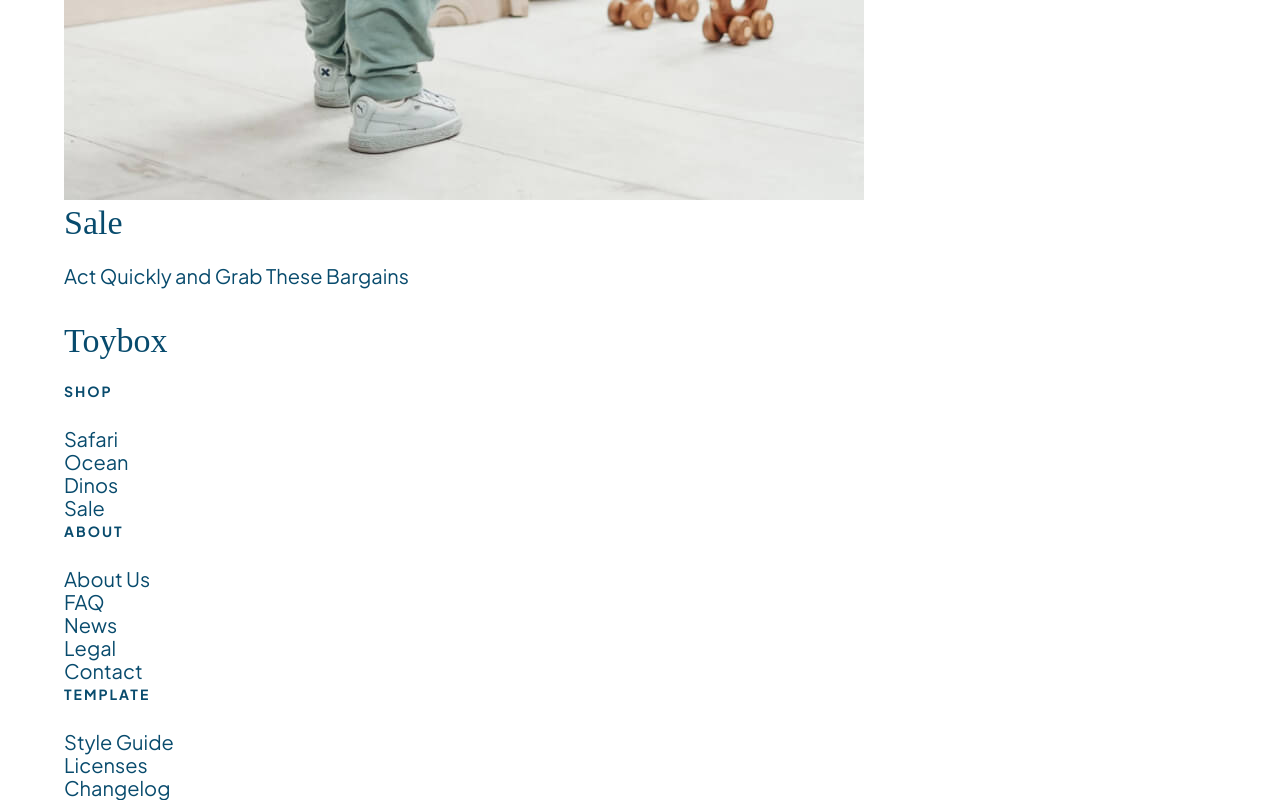
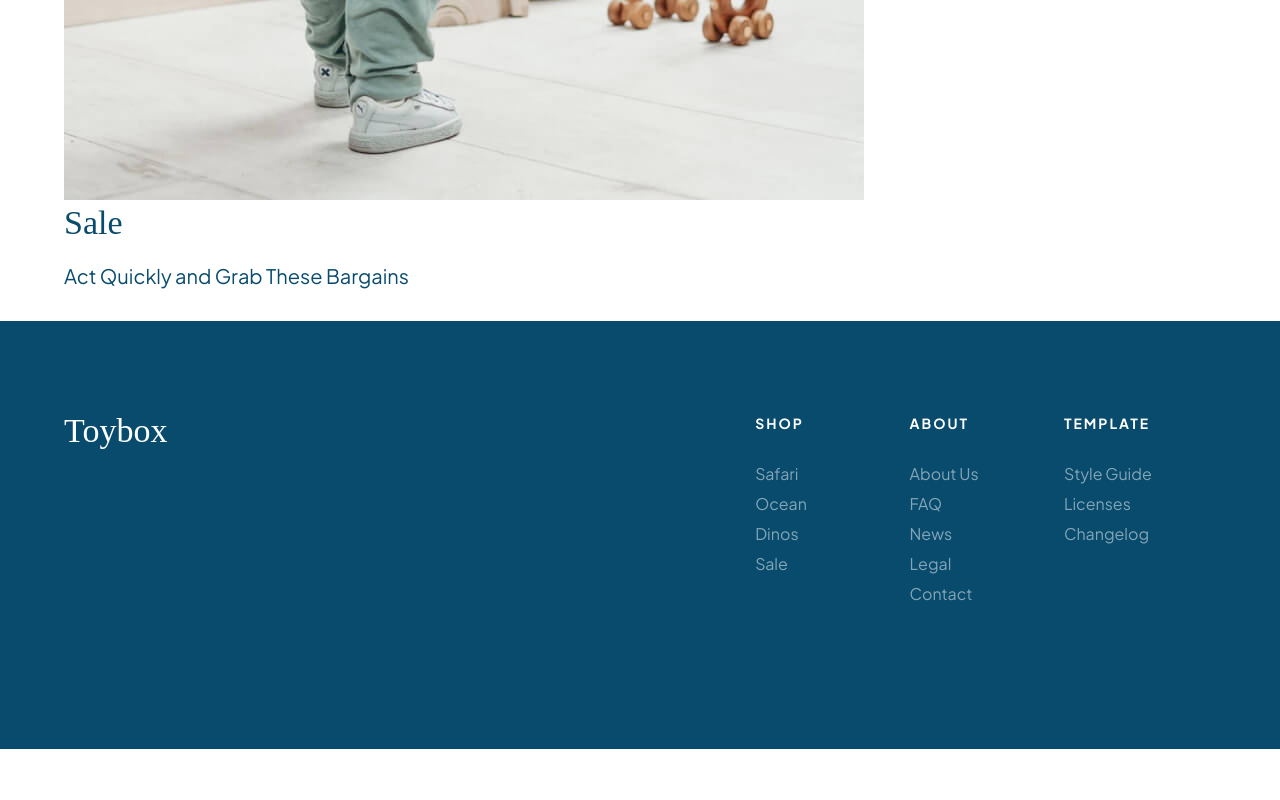
Before and after one commit to jhe04/ecommerce-store, a plain HTML site: page index.html in a window 1280 px wide. Shown: the part 5021-5821 px from the top of the page. After the commit the page ends 5770 px from the top, so only its background shows below. Drawn offline with Linux system fonts and the light colour scheme; files whose address does not match are found by name; a web font is replaced by a local one.

Commit message:
added footer partial and styles

```diff
--- /dev/null
+++ b/styles/sass/partials/_footer.scss
@@ -0,0 +1,37 @@
+footer {
+  //-------------------------------
+  background-color: $primary;
+  color: $solidWhite;
+  padding: 90px 0 50px 0;
+  //-------------------------------
+  .footerFlexContainer {
+    display: flex;
+    justify-content: space-between;
+    margin-bottom: 90px;
+    h4 {
+      color: $solidWhite;
+    }
+  }
+  //-------------------------------
+  .footerNav {
+    width: 40%;
+    nav {
+      display: flex;
+      justify-content: space-between;
+      ul {
+        width: 33%;
+      }
+      a {
+        color: rgba($color: $solidWhite, $alpha: 0.5);
+        font-size: 0.8rem;
+        line-height: 1.5rem;
+        &:hover {
+          color: rgba($color: $solidWhite, $alpha: 1);
+        }
+        &:focus {
+          color: rgba($color: $solidWhite, $alpha: 1);
+        }
+      }
+    }
+  }
+}
--- a/styles/sass/styles.scss
+++ b/styles/sass/styles.scss
@@ -3,6 +3,7 @@
 @import "./partials/typography";
 @import "./partials/base";
 @import "./partials/nav";
+@import "./partials/footer";
 
 // COLOURS:
 // primary text (blue): #084b6d;
```
Also changed, not shown: styles/styles.css.
